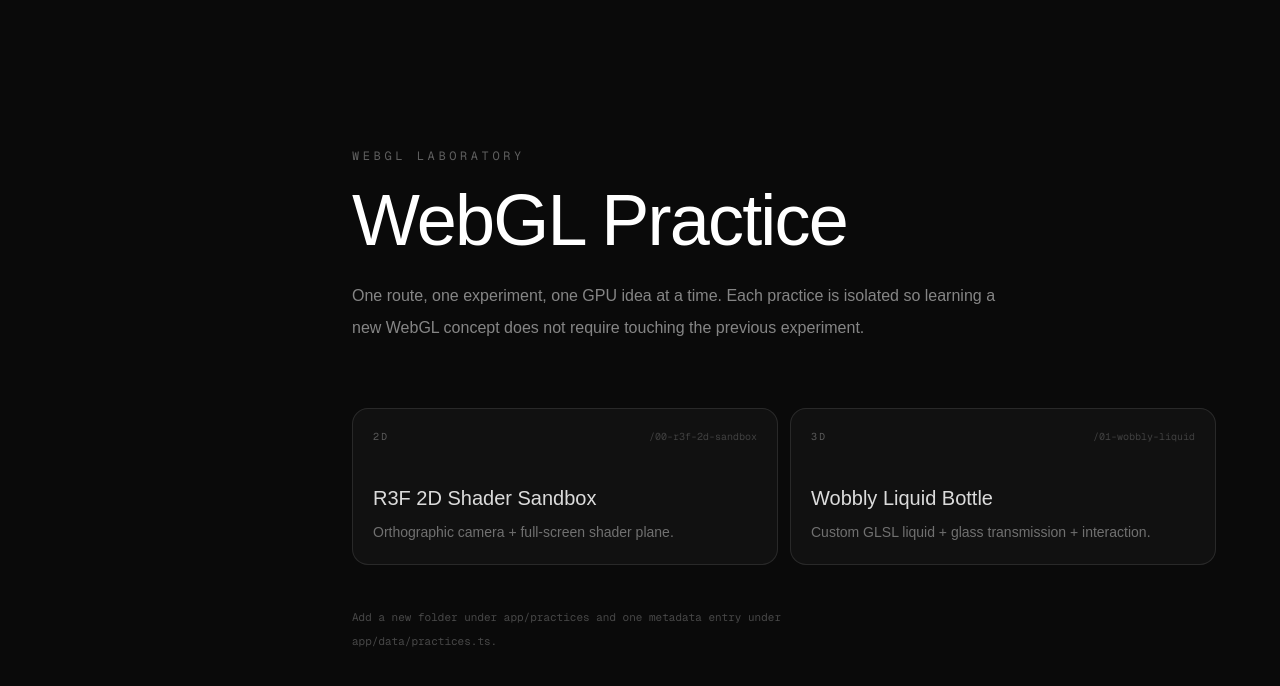
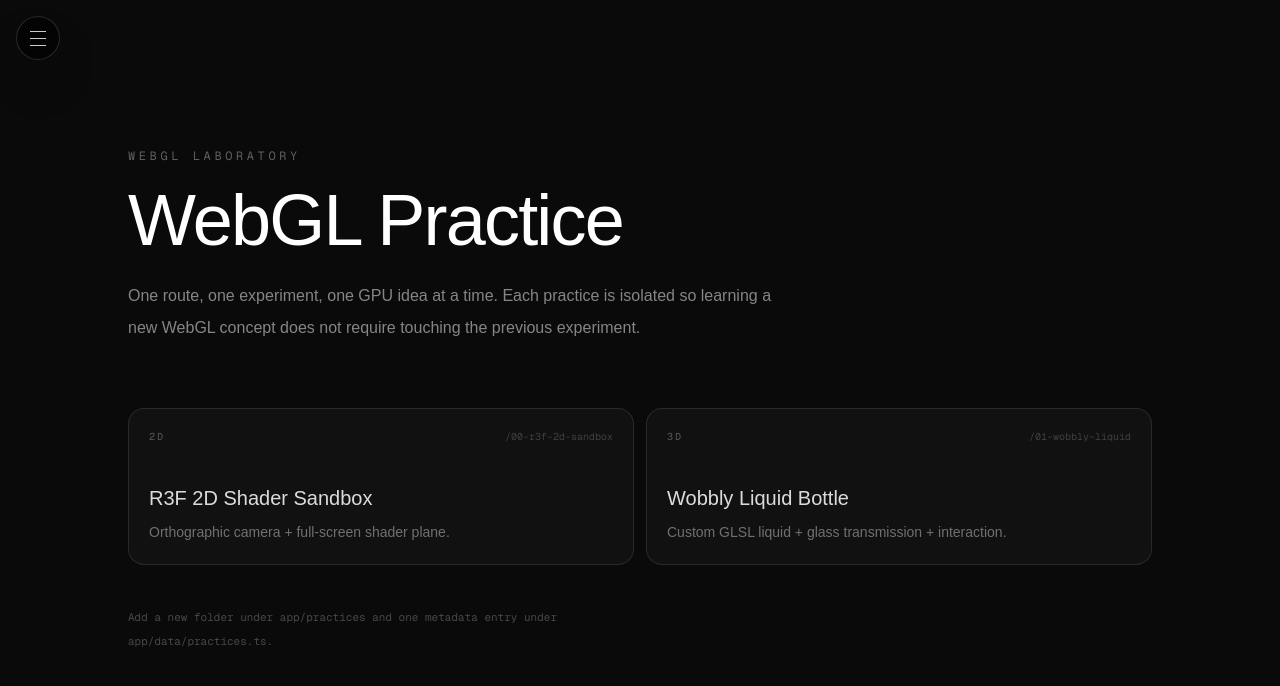
Before and after one commit to Nagikawa/webgl-practise, a Next.js app: page / in a window 1280 px wide. Shown: the top 686 px of the page. Built offline with nearby package versions, Linux system fonts and the light colour scheme.

Commit message:
import navigation component

```diff
--- a/app/components/navigation/PracticeNav.tsx
+++ b/app/components/navigation/PracticeNav.tsx
@@ -16,9 +16,9 @@ export function PracticeNav() {
         aria-label={open ? "Close practice navigation" : "Open practice navigation"}
         aria-expanded={open}
         onClick={() => setOpen((value) => !value)}
-        className="pointer-events-auto absolute left-4 top-4 z-[9999] flex h-11 w-11 items-center justify-center rounded-full border border-white/15 bg-black/55 text-white/80 shadow-2xl shadow-black/40 backdrop-blur-xl transition hover:border-white/30 hover:bg-black/75 hover:text-white focus:outline-none focus-visible:ring-2 focus-visible:ring-white/50"
+        className="cursor-pointer absolute left-4 top-4 z-9999 flex h-11 w-11 items-center justify-center rounded-full border border-white/15 bg-black/55 text-white/80 shadow-2xl shadow-black/40 backdrop-blur-xl transition hover:border-white/30 hover:bg-black/75 hover:text-white focus:outline-none focus-visible:ring-2 focus-visible:ring-white/50"
       >
-        <span className="sr-only">{open ? "Close" : "Open"} navigation</span>
+        <span className="cursor-pointer sr-only">{open ? "Close" : "Open"} navigation</span>
         <span className="flex w-4 flex-col gap-1.5">
           <span className={`block h-px w-full bg-current transition ${open ? "translate-y-2 rotate-45" : ""}`} />
           <span className={`block h-px w-full bg-current transition ${open ? "opacity-0" : "opacity-100"}`} />
@@ -28,8 +28,8 @@ export function PracticeNav() {
       {open ? (
         <>
           <button type="button" aria-label="Close navigation overlay" onClick={() => setOpen(false)}
-            className="pointer-events-auto absolute inset-0 z-[9997] bg-black/20 backdrop-blur-[1px]" />
-          <aside className="pointer-events-auto absolute left-4 top-4 z-[9998] w-[min(22rem,calc(100vw-2rem))] rounded-2xl border border-white/10 bg-black/75 p-4 pt-20 text-white shadow-2xl shadow-black/50 backdrop-blur-2xl">
+            className="pointer-events-auto absolute inset-0 z-9997 bg-black/20 backdrop-blur-[1px]" />
+          <aside className="pointer-events-auto absolute left-4 top-4 z-9998 w-[min(22rem,calc(100vw-2rem))] rounded-2xl border border-white/10 bg-black/75 p-4 pt-20 text-white shadow-2xl shadow-black/50 backdrop-blur-2xl">
             <div className="mb-7 px-2">
               <Link href="/" onClick={() => setOpen(false)} className="font-mono text-sm uppercase tracking-[0.28em] text-white">WebGL Practice</Link>
               <p className="mt-2 text-xs leading-5 text-white/45">One route, one experiment, one GPU idea at a time.</p>
--- a/app/layout.tsx
+++ b/app/layout.tsx
@@ -22,7 +22,10 @@ export const metadata: Metadata = {
 export default function RootLayout({ children }: Readonly<{ children: ReactNode }>) {
   return (
     <html lang="en" className={`${geistSans.variable} ${geistMono.variable} h-full antialiased`}>
-      <body className="h-full overflow-hidden bg-neutral-950">{children}</body>
+      <body className="h-full overflow-hidden bg-neutral-950">
+        <PracticeNav />
+        {children}
+      </body>
     </html>
   );
 }
--- a/app/page.tsx
+++ b/app/page.tsx
@@ -3,7 +3,7 @@ import { practices } from "@/app/data/practices";
 
 export default function HomePage() {
   return (
-    <main className="min-h-screen bg-neutral-950 text-white lg:pl-72">
+    <main className="min-h-screen bg-neutral-950 text-white">
       <div className="mx-auto flex min-h-screen max-w-6xl flex-col justify-center px-6 py-20 lg:px-16">
         <div className="max-w-3xl">
           <p className="font-mono text-xs uppercase tracking-[0.3em] text-white/35">WebGL Laboratory</p>
@@ -20,7 +20,7 @@ export default function HomePage() {
               key={practice.slug}
               href={`/practices/${practice.slug}`}
               prefetch={false}
-              className="group rounded-2xl border border-white/10 bg-white/[0.03] p-5 transition hover:-translate-y-0.5 hover:border-white/20 hover:bg-white/[0.06]"
+              className="group rounded-2xl border border-white/10 bg-white/3 p-5 transition hover:-translate-y-0.5 hover:border-white/20 hover:bg-white/6"
             >
               <div className="flex items-center justify-between gap-4">
                 <span className="font-mono text-[10px] uppercase tracking-[0.2em] text-white/30">
```
